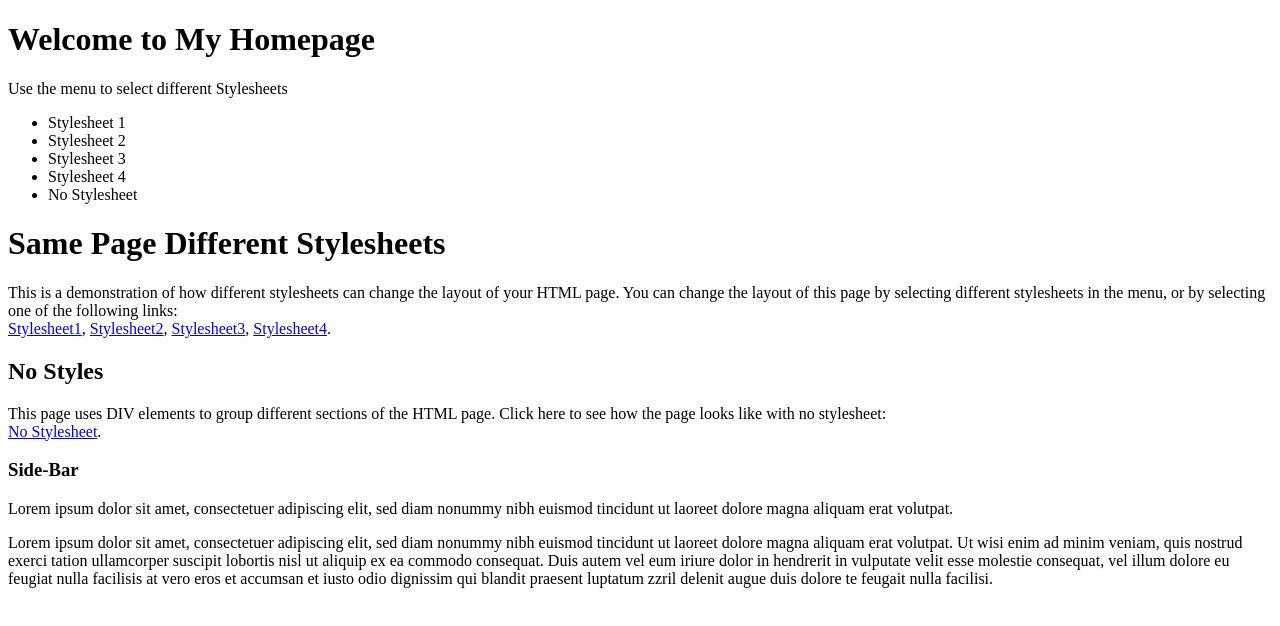
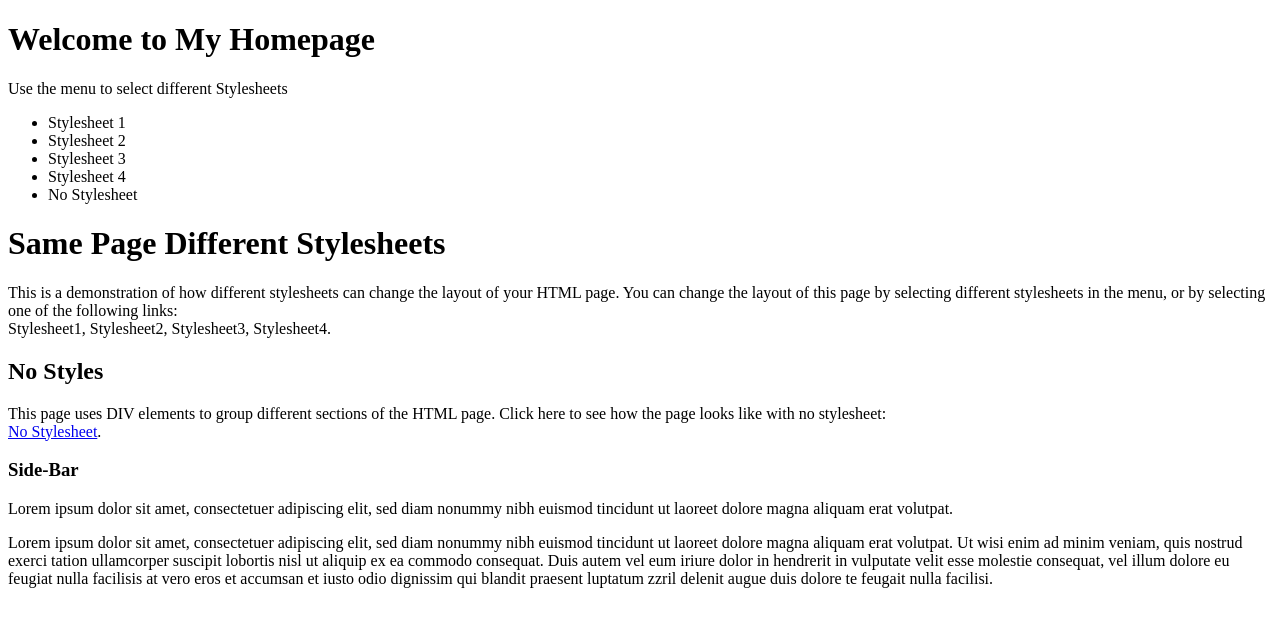
Before and after one commit to YCJeon/Project2, a plain HTML site: page nostyle.html in a window 1280 px wide. Drawn offline with Linux system fonts and the light colour scheme.

Commit message:
update nostyle.html

```diff
--- a/nostyle.html
+++ b/nostyle.html
@@ -24,10 +24,10 @@
           <div id="main">
             <h1>Same Page Different Stylesheets</h1>
             <p>This is a demonstration of how different stylesheets can change the layout of your HTML page. You can change the layout of this page by selecting different stylesheets in the menu, or by selecting one of the following links:<br>
-            <a href="#" onclick="reStyle(0);return false">Stylesheet1</a>,
-            <a href="#" onclick="reStyle(1);return false">Stylesheet2</a>,
-            <a href="#" onclick="reStyle(2);return false">Stylesheet3</a>,
-            <a href="#" onclick="reStyle(3);return false">Stylesheet4</a>.
+            Stylesheet1,
+            Stylesheet2,
+            Stylesheet3,
+            Stylesheet4.
             </p>
              <h2>No Styles</h2>
             <p>This page uses DIV elements to group different sections of the HTML page. Click here to see how the page looks like with no stylesheet:<br><a href="#" onclick="noStyles();return false">No Stylesheet</a>.</p>
```
